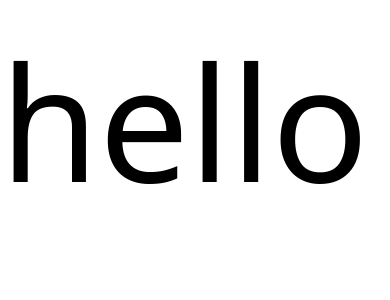
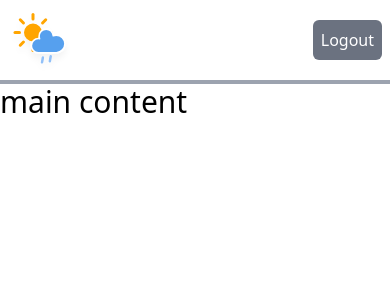
Before and after one commit to mrnlldn/weather-forecast-application, a Next.js app: page / in a window 390 px wide. Shown: the top 300 px of the page. Built offline with nearby package versions, Linux system fonts and the light colour scheme.

Commit message:
setup responsive main layout

```diff
--- a/package.json
+++ b/package.json
@@ -10,6 +10,7 @@
   },
   "dependencies": {
     "@next/font": "13.1.6",
+    "clsx": "^1.2.1",
     "next": "13.1.6",
     "react": "18.2.0",
     "react-dom": "18.2.0"
@@ -18,9 +19,9 @@
     "@types/node": "18.13.0",
     "@types/react": "18.0.27",
     "@types/react-dom": "18.0.10",
+    "autoprefixer": "^10.4.13",
     "eslint": "8.34.0",
     "eslint-config-next": "13.1.6",
-    "autoprefixer": "^10.4.13",
     "postcss": "^8.4.21",
     "tailwindcss": "^3.2.6",
     "typescript": "4.9.5"
--- /dev/null
+++ b/src/components/button.tsx
@@ -0,0 +1,20 @@
+import clsx from 'clsx'
+import { type ButtonHTMLAttributes } from 'react'
+
+type ButtonProps = {
+  variant?: 'primary' | 'secondary'
+} & ButtonHTMLAttributes<HTMLButtonElement>
+
+const Button = ({ variant = 'primary', ...props }: ButtonProps) => {
+  return (
+    <button
+      className={clsx('p-2 rounded-md', {
+        'bg-blue-500 hover:bg-blue-600 text-white': variant === 'primary',
+        'bg-gray-500 hover:bg-gray-600 text-white': variant === 'secondary',
+      })}
+      {...props}
+    />
+  )
+}
+
+export default Button
--- /dev/null
+++ b/src/components/icons/cloud.icon.tsx
@@ -0,0 +1,188 @@
+import { type SVGProps } from 'react'
+
+type CloudIconProps = SVGProps<SVGSVGElement>
+
+const CloudIcon = ({ ...props }: CloudIconProps) => {
+  return (
+    <svg
+      version="1.1"
+      xmlns="http://www.w3.org/2000/svg"
+      viewBox="0 0 64 64"
+      {...props}
+    >
+      <defs>
+        <filter id="blur" width="200%" height="200%">
+          <feGaussianBlur in="SourceAlpha" stdDeviation="3" />
+          <feOffset dx="0" dy="4" result="offsetblur" />
+          <feComponentTransfer>
+            <feFuncA type="linear" slope="0.05" />
+          </feComponentTransfer>
+          <feMerge>
+            <feMergeNode />
+            <feMergeNode in="SourceGraphic" />
+          </feMerge>
+        </filter>
+      </defs>
+      <g filter="url(#blur)" id="rainy-1">
+        <g transform="translate(20,10)">
+          <g transform="translate(0,16), scale(1.2)">
+            <g className="am-weather-sun">
+              <g>
+                <line
+                  fill="none"
+                  stroke="orange"
+                  stroke-linecap="round"
+                  stroke-width="2"
+                  transform="translate(0,9)"
+                  x1="0"
+                  x2="0"
+                  y1="0"
+                  y2="3"
+                />
+              </g>
+              <g transform="rotate(45)">
+                <line
+                  fill="none"
+                  stroke="orange"
+                  stroke-linecap="round"
+                  stroke-width="2"
+                  transform="translate(0,9)"
+                  x1="0"
+                  x2="0"
+                  y1="0"
+                  y2="3"
+                />
+              </g>
+              <g transform="rotate(90)">
+                <line
+                  fill="none"
+                  stroke="orange"
+                  stroke-linecap="round"
+                  stroke-width="2"
+                  transform="translate(0,9)"
+                  x1="0"
+                  x2="0"
+                  y1="0"
+                  y2="3"
+                />
+              </g>
+              <g transform="rotate(135)">
+                <line
+                  fill="none"
+                  stroke="orange"
+                  stroke-linecap="round"
+                  stroke-width="2"
+                  transform="translate(0,9)"
+                  x1="0"
+                  x2="0"
+                  y1="0"
+                  y2="3"
+                />
+              </g>
+              <g transform="rotate(180)">
+                <line
+                  fill="none"
+                  stroke="orange"
+                  stroke-linecap="round"
+                  stroke-width="2"
+                  transform="translate(0,9)"
+                  x1="0"
+                  x2="0"
+                  y1="0"
+                  y2="3"
+                />
+              </g>
+              <g transform="rotate(225)">
+                <line
+                  fill="none"
+                  stroke="orange"
+                  stroke-linecap="round"
+                  stroke-width="2"
+                  transform="translate(0,9)"
+                  x1="0"
+                  x2="0"
+                  y1="0"
+                  y2="3"
+                />
+              </g>
+              <g transform="rotate(270)">
+                <line
+                  fill="none"
+                  stroke="orange"
+                  stroke-linecap="round"
+                  stroke-width="2"
+                  transform="translate(0,9)"
+                  x1="0"
+                  x2="0"
+                  y1="0"
+                  y2="3"
+                />
+              </g>
+              <g transform="rotate(315)">
+                <line
+                  fill="none"
+                  stroke="orange"
+                  stroke-linecap="round"
+                  stroke-width="2"
+                  transform="translate(0,9)"
+                  x1="0"
+                  x2="0"
+                  y1="0"
+                  y2="3"
+                />
+              </g>
+            </g>
+            <circle
+              cx="0"
+              cy="0"
+              fill="orange"
+              r="5"
+              stroke="orange"
+              stroke-width="2"
+            />
+          </g>
+          <g>
+            <path
+              d="M47.7,35.4c0-4.6-3.7-8.2-8.2-8.2c-1,0-1.9,0.2-2.8,0.5c-0.3-3.4-3.1-6.2-6.6-6.2c-3.7,0-6.7,3-6.7,6.7c0,0.8,0.2,1.6,0.4,2.3    c-0.3-0.1-0.7-0.1-1-0.1c-3.7,0-6.7,3-6.7,6.7c0,3.6,2.9,6.6,6.5,6.7l17.2,0C44.2,43.3,47.7,39.8,47.7,35.4z"
+              fill="#57A0EE"
+              stroke="#FFFFFF"
+              stroke-linejoin="round"
+              stroke-width="1.5"
+              transform="translate(-15,-5), scale(0.85)"
+            />
+          </g>
+        </g>
+        <g transform="translate(34,46), rotate(10)">
+          <line
+            className="am-weather-rain-1"
+            fill="none"
+            stroke="#91C0F8"
+            stroke-dasharray="4,7"
+            stroke-linecap="round"
+            stroke-width="2"
+            transform="translate(-6,1)"
+            x1="0"
+            x2="0"
+            y1="0"
+            y2="8"
+          />
+          <line
+            className="am-weather-rain-2"
+            fill="none"
+            stroke="#91C0F8"
+            stroke-dasharray="4,7"
+            stroke-linecap="round"
+            stroke-width="2"
+            transform="translate(0,-1)"
+            x1="0"
+            x2="0"
+            y1="0"
+            y2="8"
+          />
+        </g>
+      </g>
+    </svg>
+  )
+}
+
+export default CloudIcon
--- /dev/null
+++ b/src/components/layouts/main.layout.tsx
@@ -0,0 +1,17 @@
+import Navbar from '@/components/navbar'
+import { type ReactNode } from 'react'
+
+type MainLayoutProps = {
+  children: ReactNode
+}
+
+const MainLayout = ({ children }: MainLayoutProps) => {
+  return (
+    <>
+      <Navbar />
+      <main className="container mx-auto">{children}</main>
+    </>
+  )
+}
+
+export default MainLayout
--- /dev/null
+++ b/src/components/navbar.tsx
@@ -0,0 +1,27 @@
+import Button from '@/components/button'
+import CloudIcon from '@/components/icons/cloud.icon'
+import clsx from 'clsx'
+
+const Navbar = () => {
+  const isLoggedIn = (() => {
+    return true
+  })()
+
+  return (
+    <nav className="w-full top-0 left-0 px-2 md:px-4 flex justify-between items-center border-b-4 border-gray-400">
+      <div className="flex items-center">
+        <CloudIcon className="h-20" />
+        <p
+          className={clsx('text-xl font-bold text-gray-600', {
+            'hidden md:block': isLoggedIn === true,
+          })}
+        >
+          Weather Forecast
+        </p>
+      </div>
+      {isLoggedIn && <Button variant="secondary">Logout</Button>}
+    </nav>
+  )
+}
+
+export default Navbar
--- a/src/pages/_app.tsx
+++ b/src/pages/_app.tsx
@@ -1,6 +1,12 @@
+import MainLayout from '@/components/layouts/main.layout'
+import Navbar from '@/components/navbar'
 import '@/styles/globals.css'
 import type { AppProps } from 'next/app'
 
 export default function App({ Component, pageProps }: AppProps) {
-  return <Component {...pageProps} />
+  return (
+    <MainLayout>
+      <Component {...pageProps} />
+    </MainLayout>
+  )
 }
--- a/src/pages/index.tsx
+++ b/src/pages/index.tsx
@@ -1,10 +1,3 @@
-import Head from 'next/head'
-import Image from 'next/image'
-import { Inter } from '@next/font/google'
-import styles from '@/styles/Home.module.css'
-
-const inter = Inter({ subsets: ['latin'] })
-
 export default function Home() {
-  return <div className="text-[10rem]">hello</div>
+  return <div className="text-3xl">main content</div>
 }
```
Also changed, not shown: 1 other file (tests, documents, lock files or other folders).
